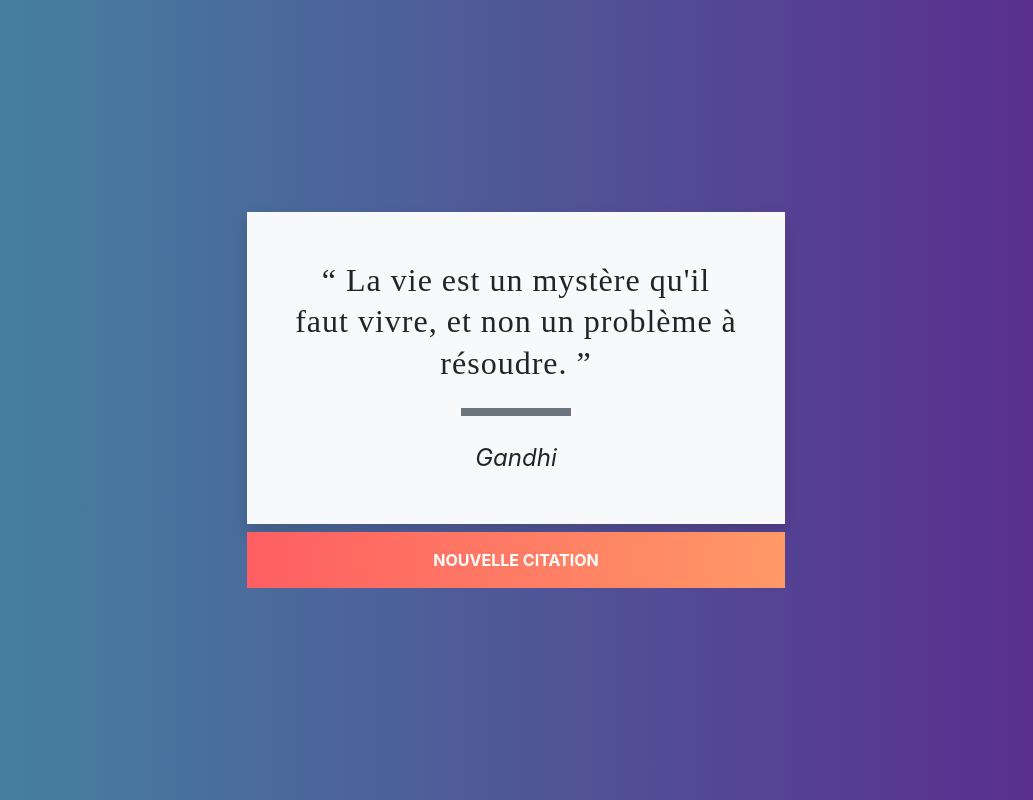
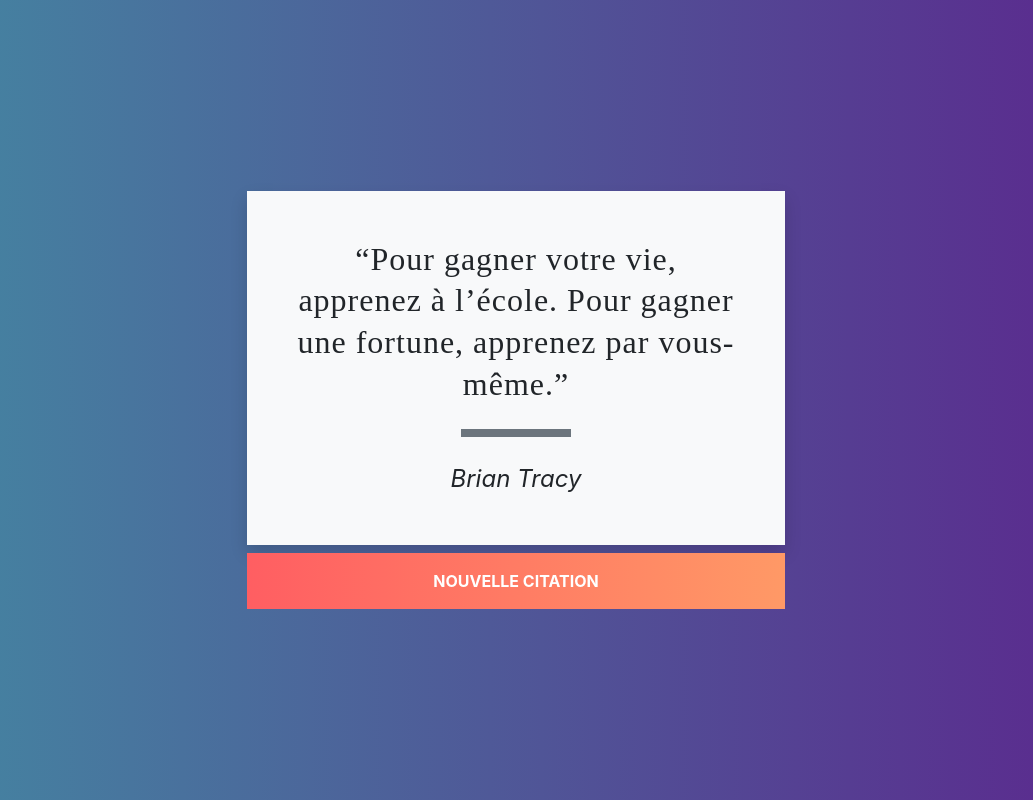
Before and after one commit to OusmaneDRAME/GenerateurDeCitations, a plain HTML site: page index.html in a window 1280 px wide. Both pictures are taken after a click on the element "NOUVELLE CITATION". Shown: the whole page, without its empty margins (124-1157 px from the left). Drawn offline with nearby package versions, Linux system fonts and the light colour scheme.

Commit message:
Ajout du script JS

```diff
--- a/index.html
+++ b/index.html
@@ -32,5 +32,6 @@
         </div>
 
       </div>
+      <script src="script.js"></script>
 </body>
 </html>
--- a/script.js
+++ b/script.js
@@ -0,0 +1,45 @@
+let indexCitationAffiche = 0;
+let nombreAleatoire;
+
+// Tableau de citations
+let citations = [
+    ["La vie est un mystère qu'il faut vivre, et non un problème à résoudre.", "Gandhi"],
+    ["Le plus grand risque est de ne prendre aucun risque.", "Mark Zuckerberg"],
+    ["Méritez votre statut de leader chaque jour.", "Mickael Jordan"],
+    ["Soyez le changement que vous voulez voir dans le monde.", "Gandhi"],
+    ["A chaque fois que vous vous retrouvez du même côté que la majorité, il est temps de prendre du recul, et de réfléchir.", "Mark Twain"],
+    ["Seulement ceux qui prendront le risque d’aller trop loin découvriront jusqu’où on peut aller.", "T.S Elliot"],
+    ["Le succès c’est tomber sept fois, se relever huit.", "Proverbe japonais"],
+    ["Dans vingt ans vous serez plus déçus par les choses que vous n’avez pas faites que par celles que vous avez faites. Alors sortez des sentiers battus. Mettez les voiles. Explorez. Rêvez. Découvrez.", "Mark Twain"],
+    ["Si vous attendez pour agir, tout ce que vous gagnerez, avec le temps, c’est de l’âge.", "Brian Tracy"],
+    ["Quand on concentre son attention sur un seul projet, l’esprit suggère constamment des idées et des améliorations qui lui échapperaient s’il était occupé avec plusieurs projets en même temps.", "P.T. Barnum"],
+    ["Se dédier à faire tout ce que l’on peut pour aider les autres à obtenir ce qu’ils veulent, c’est la clé du succès.", "Brian Sher"],
+    ["Si vous pensez que vous êtes trop petit pour avoir de l’impact, essayez d’aller au lit avec un moustique.", "Anita Roddick"],
+    ["Ne jugez pas chaque jour sur ce que vous récoltez, mais sur les graines que vous semez.", "Robert Louis Stevenson"],
+    ["L’action est la clé fondamentale de tout succès.", "Pablo Picasso"],
+    ["Le succès, c’est se promener d’échecs en échecs tout en restant motivé.", "Winston Churchill"],
+    ["Votre avenir est créé par ce que vous faîtes aujourd’hui, pas demain.", "Robert T. Kiyosaki"],
+    ["Ne vous découragez pas, c’est souvent la dernière clef du trousseau qui ouvre la porte.", "Zig Ziglar"],
+    ["Pour gagner votre vie, apprenez à l’école. Pour gagner une fortune, apprenez par vous-même.", "Brian Tracy"],
+    ["Les gagnants trouvent des moyens, les perdants des excuses…", "F. D. Roosevelt"],
+    ["Vous n’êtes jamais trop vieux pour vous fixer de nouveaux buts, ou rendre vos rêves réalité.", "C.S. Lewis"],
+    ["Un pessimiste voit la difficulté dans chaque opportunité. Un optimiste voit une opportunité dans chaque difficulté.", "Winston Churchill"]
+  ];
+
+let citationAffiche = document.querySelector("#citation");
+let auteurAffiche = document.querySelector("#auteur");
+let nouveau = document.querySelector("#nouveau");
+
+function genererNombreAleatoire(max) {
+    return Math.floor(Math.random() * max);
+}
+
+nouveau.addEventListener("click",() => {
+    do {
+        nombreAleatoire = genererNombreAleatoire(citations.length);
+
+    } while (nombreAleatoire == indexCitationAffiche);
+    indexCitationAffiche = nombreAleatoire;
+    citationAffiche.textContent = citations[indexCitationAffiche][0];
+    auteurAffiche.textContent = citations[indexCitationAffiche][1];
+});
```
